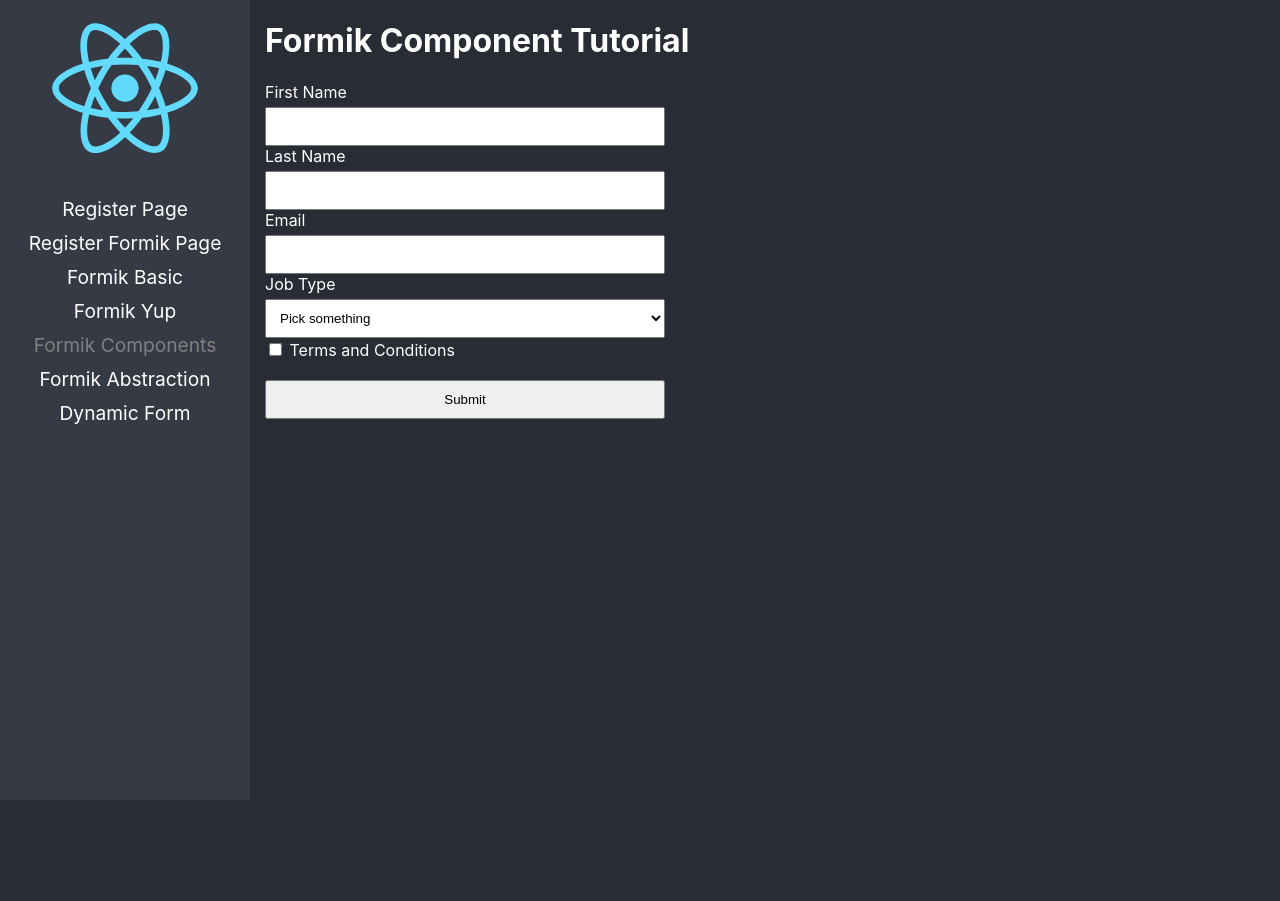
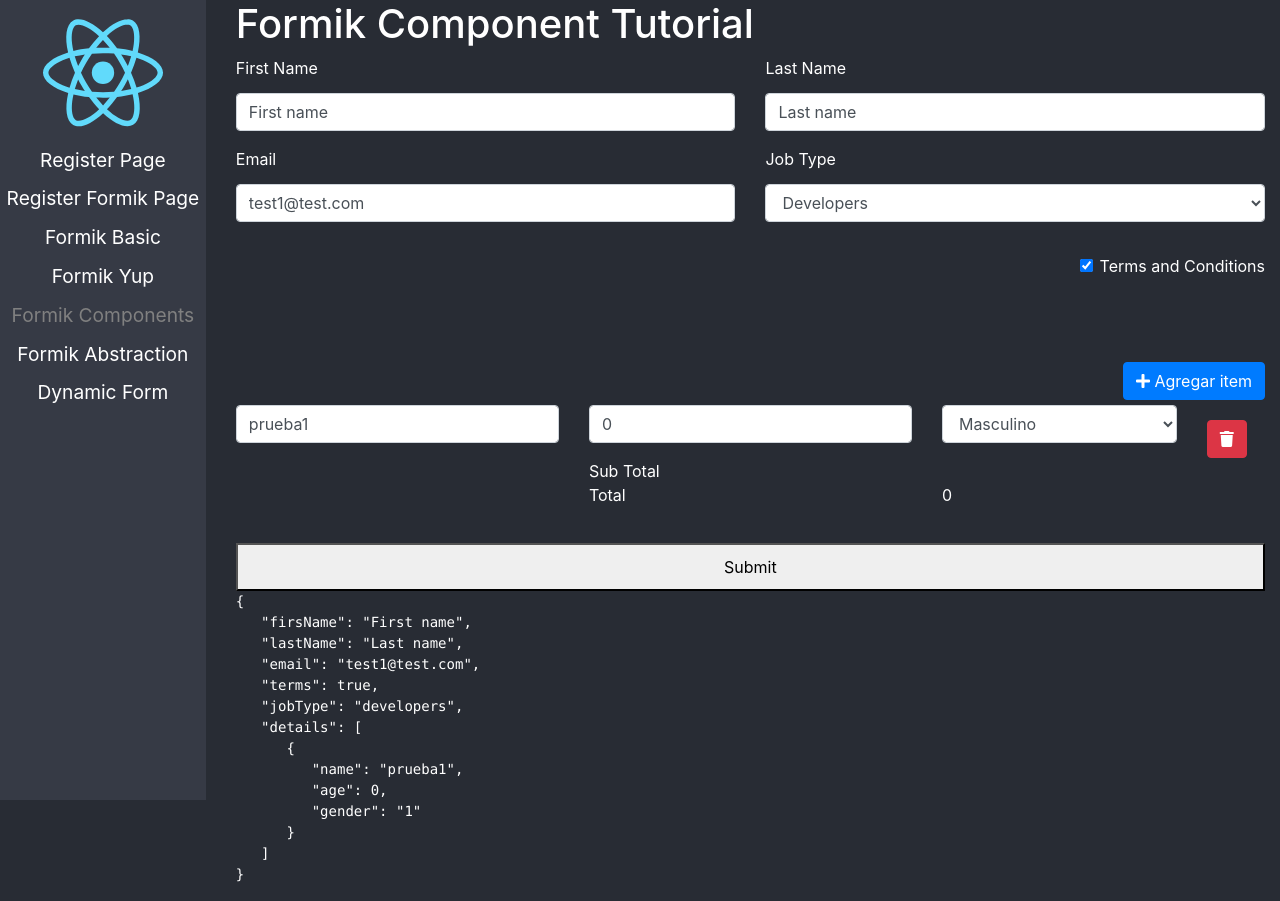
Before and after one commit to nevada25/react-adv, a React (Create React App) app: page /formikComponents in a window 1280 px wide. Before the commit the page ends 800 px from the top, so only its background shows below. Built offline with nearby package versions, Linux system fonts and the light colour scheme.

Commit message:
probando lista de formulario

```diff
--- a/public/index.html
+++ b/public/index.html
@@ -1,20 +1,20 @@
 <!DOCTYPE html>
 <html lang="en">
 <head>
-    <meta charset="utf-8" />
-    <link rel="icon" href="%PUBLIC_URL%/favicon.ico" />
-    <meta name="viewport" content="width=device-width, initial-scale=1" />
-    <meta name="theme-color" content="#000000" />
+    <meta charset="utf-8"/>
+    <link rel="icon" href="%PUBLIC_URL%/favicon.ico"/>
+    <meta name="viewport" content="width=device-width, initial-scale=1"/>
+    <meta name="theme-color" content="#000000"/>
     <meta
             name="description"
             content="Web site created using create-react-app"
     />
-    <link rel="apple-touch-icon" href="%PUBLIC_URL%/logo192.png" />
+    <link rel="apple-touch-icon" href="%PUBLIC_URL%/logo192.png"/>
     <!--
       manifest.json provides metadata used when your web app is installed on a
       user's mobile device or desktop. See https://developers.google.com/web/fundamentals/web-app-manifest/
     -->
-    <link rel="manifest" href="%PUBLIC_URL%/manifest.json" />
+    <link rel="manifest" href="%PUBLIC_URL%/manifest.json"/>
     <!--
       Notice the use of %PUBLIC_URL% in the tags above.
       It will be replaced with the URL of the `public` folder during the build.
@@ -24,6 +24,11 @@
       work correctly both with client-side routing and a non-root public URL.
       Learn how to configure a non-root public URL by running `npm run build`.
     -->
+    <link rel="stylesheet" href="https://cdn.jsdelivr.net/npm/bootstrap@4.6.1/dist/css/bootstrap.min.css"
+          integrity="sha384-zCbKRCUGaJDkqS1kPbPd7TveP5iyJE0EjAuZQTgFLD2ylzuqKfdKlfG/eSrtxUkn" crossorigin="anonymous">
+    <link rel="stylesheet" href="https://cdnjs.cloudflare.com/ajax/libs/font-awesome/5.15.4/css/all.min.css"
+          integrity="sha512-1ycn6IcaQQ40/MKBW2W4Rhis/DbILU74C1vSrLJxCq57o941Ym01SwNsOMqvEBFlcgUa6xLiPY/NS5R+E6ztJQ=="
+          crossorigin="anonymous" referrerpolicy="no-referrer"/>
     <title>React App</title>
 </head>
 <body>
--- a/src/03-forms/pages/FormikComponentsPage.tsx
+++ b/src/03-forms/pages/FormikComponentsPage.tsx
@@ -1,20 +1,36 @@
 import '../styles/styles.css';
-import {Form, ErrorMessage, Field, Formik} from "formik";
+import {Form, ErrorMessage, Field, Formik, FieldArray} from "formik";
 import * as Yup from 'yup';
 
+interface detailProduct {
+    name: string;
+    age: number;
+    gender: string;
+}
+
 export const FormikComponentsPage = () => {
+    const getTotalCost = (details: detailProduct[]) => {
+        return details.map(t => !isNaN(t.age) ? Number(t.age) : 0).reduce((acc, value) => acc + value, 0)
+    }
 
     return (
-        <div>
+        <div className="container-fluid">
             <h1>Formik Component Tutorial</h1>
 
             <Formik
                 initialValues={{
-                    firsName: '',
-                    lastName: '',
-                    email: '',
-                    terms: false,
-                    jobType: ''
+                    "firsName": "First name",
+                    "lastName": "Last name",
+                    "email": "test1@test.com",
+                    "terms": true,
+                    "jobType": "developers",
+                    "details": [
+                        {
+                            "name": "prueba1",
+                            "age": 0,
+                            "gender": "1"
+                        }
+                    ]
                 }}
                 onSubmit={(values) => console.log(values)}
                 validationSchema={
@@ -23,38 +39,166 @@ export const FormikComponentsPage = () => {
                         lastName: Yup.string().max(15, 'Debe tener 15 caracteres o menos').required('Requerido'),
                         email: Yup.string().email('Email invalido').required('Requerido'),
                         terms: Yup.boolean().oneOf([true], 'Debe de aceptar las condiciones'),
-                        jobType: Yup.string().notOneOf(['it-jr', 'Esta accion no es permitido']).required('Requerido')
+                        jobType: Yup.string().notOneOf(['it-jr', 'Esta accion no es permitido']).required('Requerido'),
+                        details: Yup.array()
+                            .of(
+                                Yup.object().shape({
+                                    name: Yup.string().min(2, 'too short').required('Name Requerido'), // these constraints take precedence
+                                    age: Yup.number().required('Age Requerido'), // these constraints take precedence
+                                    gender: Yup.string().required('Gender Requerido'), // these constraints take precedence
+                                })
+                            )
+                            .required('Must have friends') // these constraints are shown if and only if inner constraints are satisfied
+                            .min(1, 'Minimum of 3 friends'),
                     })}
             >
                 {
-                    (formik) => (
+                    ({values}) => (
                         <Form>
+                            <div className="row">
+                                <div className="col-lg-6">
+                                    <div className="form-group">
                                         <label htmlFor="firsName">First Name</label>
-                            <Field name="firsName" type="text"/>
-                            <ErrorMessage name="firsName" component="span"/>
+                                        <Field name="firsName" type="text" className="form-control"/>
+                                        <ErrorMessage name="firsName" component="small"
+                                                      className="form-text text-mute text-danger"/>
+                                    </div>
+                                </div>
+                                <div className="col-lg-6">
+                                    <div className="form-group">
                                         <label htmlFor="lastName">Last Name</label>
-                            <Field name="lastName" type="text"/>
-                            <ErrorMessage name="lastName" component="span"/>
+                                        <Field name="lastName" type="text" className="form-control"/>
+                                        <ErrorMessage name="lastName" component="small"
+                                                      className="form-text text-mute text-danger"/>
+                                    </div>
+                                </div>
+                            </div>
+                            <div className="row">
+                                <div className="col-lg-6">
+                                    <div className="form-group">
                                         <label htmlFor="email">Email</label>
-                            <Field name="email" type="text"/>
-                            <ErrorMessage name="email" component="span"/>
-
+                                        <Field name="email" type="text" className="form-control"/>
+                                        <ErrorMessage name="email" component="small"
+                                                      className="form-text text-mute text-danger"/>
+                                    </div>
+                                </div>
+                                <div className="col-lg-6">
+                                    <div className="form-group">
                                         <label htmlFor="jobType">Job Type</label>
-                            <Field name="jobType" as="select">
+                                        <Field name="jobType" as="select" className="form-control">
                                             <option value="">Pick something</option>
                                             <option value="developers">Developers</option>
                                             <option value="designer">Designer</option>
                                             <option value="it-senior">IT Senior</option>
                                             <option value="it-jr">IT Jr.</option>
                                         </Field>
-                            <ErrorMessage name="jobType" component="span"/>
+                                        <ErrorMessage name="jobType" component="small"
+                                                      className="form-text text-mute text-danger"/>
+                                    </div>
+                                </div>
+                            </div>
 
 
-                            <label> <Field name="terms" type="checkbox"/> Terms and Conditions</label>
+                            <div className="row mt-3">
+                                <div className="col-lg-12 text-right">
+                                    <div className="form-group form-check">
+                                        <label className="form-check-label"> <Field name="terms"
+                                                                                    className="form-check-input"
+                                                                                    type="checkbox"/> Terms and
+                                            Conditions</label>
+                                        <ErrorMessage name="terms" component="small"
+                                                      className="form-text text-mute text-danger"/>
+                                    </div>
+                                </div>
+                            </div>
 
-                            <ErrorMessage name="terms" component="span"/>
+
+                            <FieldArray
+                                name="details"
+                                render={arrayHelpers => (
+                                    <div className="row mt-5">
+                                        <div className="col-lg-12 text-right">
+                                            <button
+                                                type="button" className="btn btn-primary"
+                                                onClick={() => arrayHelpers.push({name: '', age: 2, gender: ''})}
+                                            >
+                                                <i className="fas fa-plus"/> Agregar item
+                                            </button>
+                                        </div>
+
+
+                                        {values.details.map((detail, index) => (
+
+                                            <div key={index} className="col-lg-12">
+                                                <div className="row">
+                                                    <div className="col-lg-4">
+                                                        <div className="form-group">
+                                                            <Field name={`details[${index}].name`}
+                                                                   className="form-control"/>
+                                                            <ErrorMessage name={`details[${index}].name`}
+                                                                          component="small"
+                                                                          className="form-text text-mute text-danger"/>
+                                                        </div>
+                                                    </div>
+                                                    <div className="col-lg-4">
+                                                        <div className="form-group">
+                                                            <Field name={`details.${index}.age`}
+                                                                   className="form-control"/>
+                                                            <ErrorMessage name={`details.${index}.age`}
+                                                                          component="small"
+                                                                          className="form-text text-mute text-danger"/>
+                                                        </div>
+                                                    </div>
+                                                    <div className="col-lg-3">
+                                                        <div className="form-group">
+                                                            <Field name={`details.${index}.gender`} component="select"
+                                                                   className="form-control">
+                                                                <option value="">Pick something</option>
+                                                                <option value="1">Masculino</option>
+                                                                <option value="2">Femenino</option>
+                                                            </Field>
+                                                            <ErrorMessage name={`details.${index}.gender`}
+                                                                          component="small"
+                                                                          className="form-text text-mute text-danger"/>
+
+                                                        </div>
+                                                    </div>
+                                                    <div className="col-lg-1">
+                                                        <button type="button" className="btn btn-danger"
+                                                                onClick={() => arrayHelpers.remove(index)}>
+                                                            <i className="fas fa-trash"/>
+                                                        </button>
+                                                    </div>
+
+
+                                                </div>
+
+                                            </div>
+                                        ))}
+
+                                    </div>
+                                )}
+                            />
+                            <div className="row">
+                                <div className="col-lg-4"></div>
+                                <div className="col-lg-4">Sub Total</div>
+                                <div className="col-lg-4"></div>
+                            </div>
+                            <div className="row">
+                                <div className="col-lg-4"></div>
+                                <div className="col-lg-4">Total</div>
+                                <div
+                                    className="col-lg-4"><p>{getTotalCost(values.details)}</p>
+                                </div>
+                            </div>
+
                             <button type="submit">Submit</button>
+
+                            <pre className="text-white">{
+                                JSON.stringify(values, null, 3)
+                            }</pre>
                         </Form>
+
                     )
                 }
             </Formik>
--- a/src/03-forms/styles/styles.css
+++ b/src/03-forms/styles/styles.css
@@ -1,7 +1,7 @@
 form {
     display: flex;
     flex-direction: column;
-    width: 400px;
+    width: 100%;
 }
 
 input, select {
```
Lines whose indentation alone changed are shown as unchanged.
